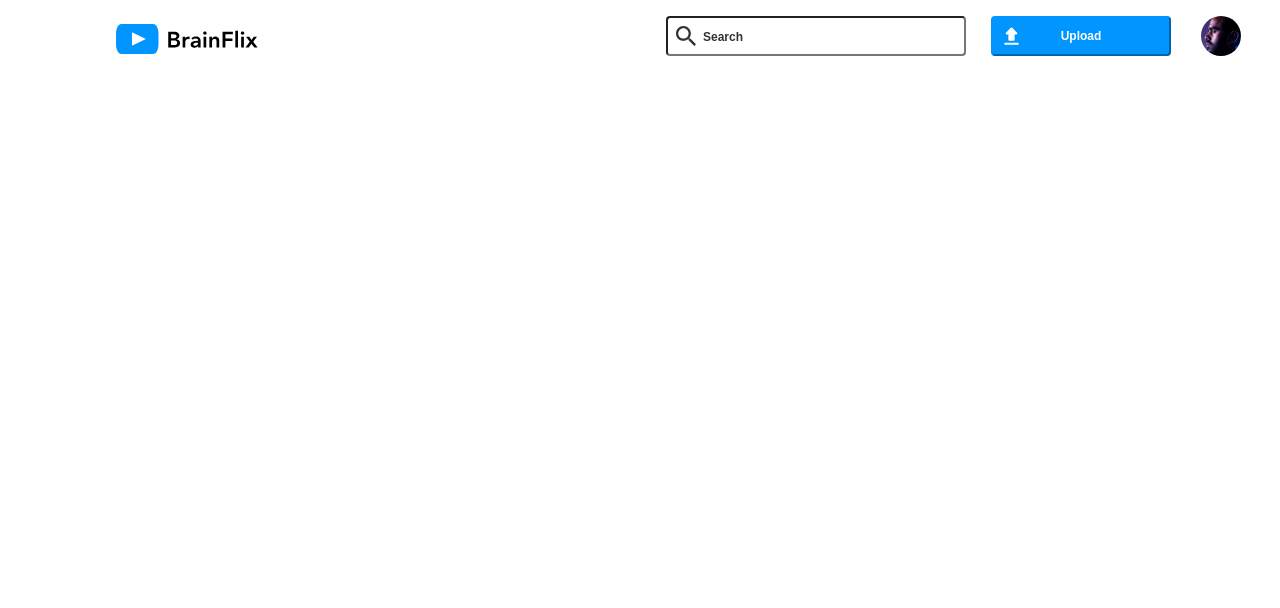
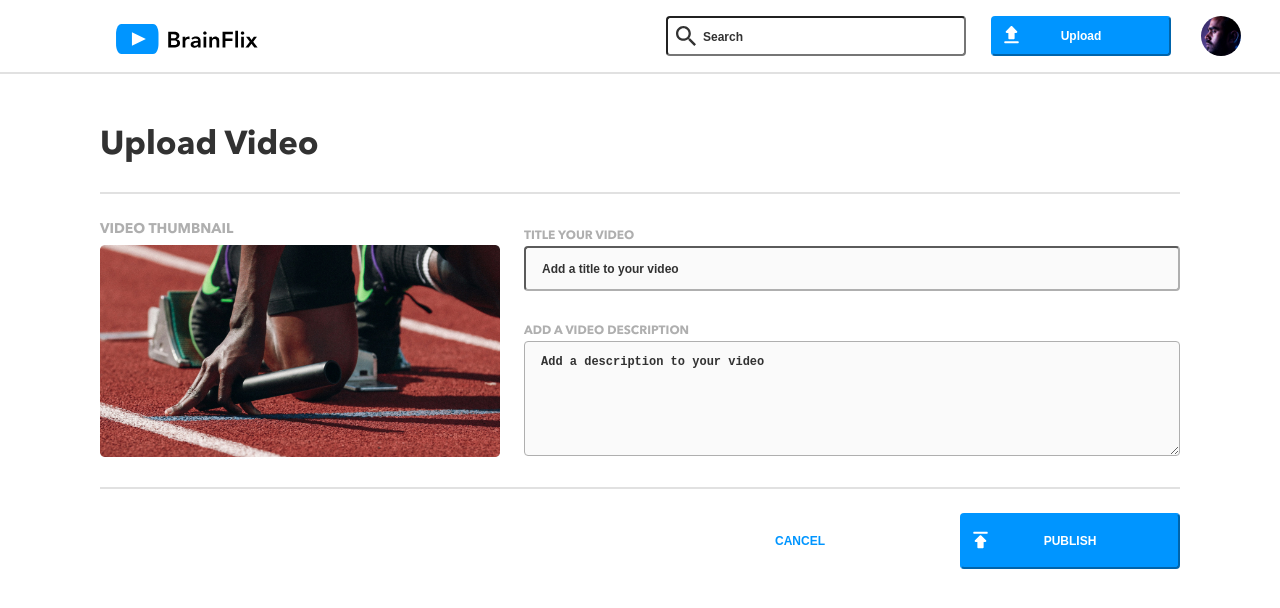
Before and after one commit to Saba-n20/BrainFlix-Front-end, a React (Vite) app: page /upload in a window 1280 px wide. Shown: the top 608 px of the page. Built offline with nearby package versions, Linux system fonts and the light colour scheme.

Commit message:
creating Video upload page and designe it

```diff
--- a/src/components/Header/Header.scss
+++ b/src/components/Header/Header.scss
@@ -138,8 +138,9 @@
   &__upload-icon {
     position: absolute;
     right: 20.3125rem;
-    bottom: 0.3125rem;
+    top: 1.0625rem;
     height: 1.5625rem;
+    transform: translateY(-50%);
     @include tablet {
       right: 9.0625rem;
     }
--- a/src/components/UploadVideo/UploadVideo.jsx
+++ b/src/components/UploadVideo/UploadVideo.jsx
@@ -0,0 +1,51 @@
+import React from "react";
+import upload__video from "../../Assets/Images/Upload-video-preview.jpg";
+import publish from "../../Assets/Icons/publish.svg";
+import "./UploadVideo.scss";
+
+const UploadVideo = () => {
+  return (
+    <div className="upload">
+      <h1 className="upload__title">Upload Video</h1>
+      <div className="upload__container">
+        <div className="upload__thumbnail">
+          <h2 className="upload__thumbnail-title">VIDEO THUMBNAIL</h2>
+          <img
+            className="upload__img"
+            src={upload__video}
+            alt="Upload Video Preview"
+          />
+        </div>
+        <div className="upload__video">
+          <label className="upload__title-txt-label">
+            TITLE YOUR VIDEO
+            <input type="text" className="upload__title-video-txt" placeholder="Add a title to your video"></input>
+          </label>
+          <label className="upload__des-txt-label">
+            ADD A VIDEO DESCRIPTION
+            <textarea className="upload__des-video-txt"placeholder="Add a description to your video" />
+          </label>
+        </div>
+      </div>
+      <div className="upload__buttons">
+
+          <button type="submit" className="upload__btn-cancel">
+            CANCEL
+          </button>
+
+
+          <button type="submit" className="upload__btn-publish">
+            <img
+              className="upload__publish-icon"
+              src={publish}
+              alt="Publish Icon"
+            />
+            PUBLISH
+          </button>
+
+      </div>
+    </div>
+  );
+};
+
+export default UploadVideo;
--- a/src/components/UploadVideo/UploadVideo.scss
+++ b/src/components/UploadVideo/UploadVideo.scss
@@ -0,0 +1,201 @@
+@use "../../Styles/partials/global" as *;
+@use '../../Styles/partials/variables' as *;
+@use '../../Styles/partials/mixins' as *;
+
+
+.upload{
+    border-top: 2px solid $mercury;
+    padding: 16px;
+    @include tablet{
+        padding: 24px;
+    }
+    @include desktop{
+        padding: 50px 100px;
+    }
+
+    &__container{
+        display: flex;
+        flex-direction: column;
+        @include desktop{
+            flex-direction: row;
+        }
+    }
+
+    &__video{
+        @include desktop{
+            width: 100%;
+            padding-left: 24px;
+            padding-top: 16px;
+        }
+    }
+    &__title{
+        padding-top: 24px;
+        padding-bottom: 24px;
+        color: $brainflix-black;
+        @include tablet{
+            border-bottom: 2px solid $mercury;
+            @include tablet-h1;
+        }
+        @include desktop{
+            padding-top: 0rem;
+        }
+    }
+
+    &__thumbnail-title{
+        color: $silver;
+        @include tablet{
+            padding: 24px 0px 5px 0px;
+            @include tablet-h2;
+        }
+    }
+    &__img{
+        width: 100%;
+        height: auto;
+        @include tablet{
+            width: 480px;
+        }
+        @include desktop{
+            width: 400px;
+        }
+    }
+
+    &__title-txt-label{
+        display: flex;
+        flex-direction: column;
+        color: $silver;
+        padding-top: 16px;
+        @include tablet{
+            @include tablet-btn-lab;
+        }
+        @include desktop{
+            @include tablet-btn-lab;
+        }
+    }
+    &__title-video-txt{
+        width: 100%;
+        height: 45px;
+        border-radius: 4px;
+        padding-left: 16px;
+        background-color: $alabaster;
+        border-color: $silver;
+        &::placeholder{
+            color: $brainflix-black;
+        }
+        @include tablet{
+            &::placeholder{
+                @include tablet-btn-lab;
+            }
+        }
+        @include desktop{
+            &::placeholder{
+                @include tablet-btn-lab;
+            }
+        }
+    }
+
+    &__des-txt-label{
+        display: flex;
+        flex-direction: column;
+        color: $silver;
+        padding-top: 16px;
+        @include tablet{
+            @include tablet-btn-lab;
+        }
+        @include desktop{
+            padding-top: 30px;
+            @include tablet-btn-lab;
+        }
+
+    }
+    &__des-video-txt{
+        background-color: $alabaster;
+        width: 100%;
+        height: 100px;
+        border-radius: 4px;
+        padding-left: 16px;
+        padding-top: 10px;
+        border-color: $silver;
+        &::placeholder{
+            color: $brainflix-black;
+        }
+        @include tablet{
+            &::placeholder{
+                @include tablet-btn-lab;
+            }
+        }
+        @include desktop{
+            height: 115px;
+            &::placeholder{
+                @include tablet-btn-lab;
+            }
+        }
+    }
+
+    &__buttons{
+        display: flex;
+        flex-direction: column-reverse;
+        @include tablet{
+            margin-top: 24px;
+            border-top: 2px solid $mercury;
+            flex-direction: row;
+            justify-content: flex-end;
+            gap: 50px;
+            padding-top: 24px;
+        }
+        @include desktop{
+            padding-top: 24px;
+        }
+    }
+
+
+    &__btn-publish{
+        width: 100%;
+        height: 2.5rem;
+        border-color: $brainflix-blue;
+        border-radius: 0.25rem;
+        background-color: $brainflix-blue;
+        color: $white;
+        margin-top: 16px;
+        position: relative;
+        &:hover {
+          background-color: $brainflix-darkblue;
+          border-color: $brainflix-darkblue;
+        }
+        @include tablet{
+            width: 220px;
+            height: 3.5rem;
+            @include tablet-btn-lab;
+            margin: 0px;
+        }
+    }
+    &__publish-icon{
+        position: absolute;
+        right: 365px;
+        top: 18.5px;
+        height: 1.5625rem;
+        transform: translateY(-50%);
+        @include tablet{
+            right: 185px;
+            top: 25px;
+            transform: translateY(-50%);
+        }
+    }
+
+    &__btn-cancel{
+        width: 100%;
+        height: 2.5rem;
+        border: 0rem;
+        border-color: $white;
+        border-radius: 0rem;
+        background-color: $white;
+        color: $brainflix-blue;
+        margin-top: 16px;
+        position: relative;
+        @include tablet{
+            width: 220px;
+            height: 3.5rem;
+            @include tablet-btn-lab;
+            margin: 0px;
+        }
+    }
+}
--- a/src/components/VideoItem/VideoItem.jsx
+++ b/src/components/VideoItem/VideoItem.jsx
@@ -5,7 +5,6 @@ const VideoItem = ({video, setCurrentVideo}) =>{
         <div
           key={video.id}
           className="videoList__items"
-          onClick={() => setCurrentVideo(video)}
         >
           <img
             src={video.image}
--- a/src/pages/HomePage/HomePage.jsx
+++ b/src/pages/HomePage/HomePage.jsx
@@ -72,14 +72,8 @@ const HomePage = () => {
 
     try {
       const response = await axios.post(
-        `${API_BASE_URL}${endpoint}${currentVideo.id}/comments`,
+        `${API_BASE_URL}${endpoint}${currentVideo.id}/comments?api_key=${API_KEY}`,
         newComment,
-        {
-          headers: {
-            "Content-Type": "application/json",
-            "Authorization": `Bearer ${API_KEY}`
-          },
-        }
       );
 
       const addedComment = response.data;
--- a/src/pages/VideoUpload/VideoUpload.jsx
+++ b/src/pages/VideoUpload/VideoUpload.jsx
@@ -1,11 +1,12 @@
 import React from "react";
 import Header from '../../components/Header/Header'
 import './VideoUpload.scss';
+import UploadVideo from "../../components/UploadVideo/UploadVideo";
 const VideoUpload = () =>{
     return (
         <div className="videoupload">
           <Header title="BrainFlix" />
-
+          <UploadVideo  />
         </div>
       );
 }
```
